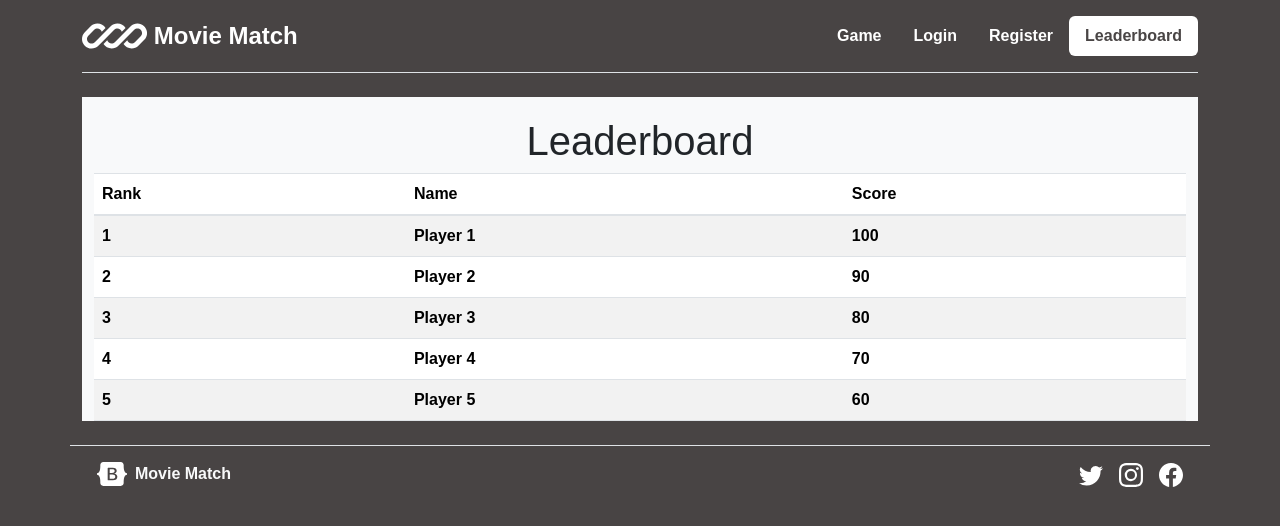
After one commit to cz1501/CloudProject, a Node server app: page /leaderboard in a window 1280 px wide. The commit adds this page. Shown: the top 526 px of the page. Run offline with Node 20, Linux system fonts and the light colour scheme.

Commit message:
Add leaderboard

```diff
--- a/app.js
+++ b/app.js
@@ -24,7 +24,8 @@ const creditsUrl = `https://api.themoviedb.org/3/person/${actorId}/movie_credits
 const navLinks = [
     {name: "Game", link: "/"},
     {name: "Login", link: "/login"},
-    {name: "Register", link: "/register"}
+    {name: "Register", link: "/register"},
+    {name: "Leaderboard", link: "/leaderboard"}
 ]
 
 app.use("/", (req, res, next) => {
@@ -76,6 +77,11 @@ app.get('/login', (req, res) => {
     res.render('login.ejs')
 });
 
+// GET request for leaderboard page
+app.get('/leaderboard', (req, res) => {
+    res.render('leaderboard.ejs')
+});
+
 // Start the server
 app.listen(PORT, () => {
     console.log(`Server is running on http://localhost:${PORT}`);
--- a/styles/style.css
+++ b/styles/style.css
@@ -116,3 +116,8 @@ h2{
     }
 
 }
+
+.leaderboard {
+    background-color: #f8f9fa;
+    padding-top: 20px;
+}
--- /dev/null
+++ b/views/leaderboard.ejs
@@ -0,0 +1,43 @@
+
+<%- include("templates/header.ejs") %>
+    <div class="container leaderboard">
+        <h1 class="text-center text-dark" >Leaderboard</h1>
+        <table class="table table-striped">
+            <thead>
+                <tr>
+                    <th scope="col">Rank</th>
+                    <th scope="col">Name</th>
+                    <th scope="col">Score</th>
+                </tr>
+            </thead>
+            <tbody>
+                <tr>
+                    <th scope="row">1</th>
+                    <td>Player 1</td>
+                    <td>100</td>
+                </tr>
+                <tr>
+                    <th scope="row">2</th>
+                    <td>Player 2</td>
+                    <td>90</td>
+                </tr>
+                <tr>
+                    <th scope="row">3</th>
+                    <td>Player 3</td>
+                    <td>80</td>
+                </tr>
+                <tr>
+                    <th scope="row">4</th>
+                    <td>Player 4</td>
+                    <td>70</td>
+                </tr>
+                <tr>
+                    <th scope="row">5</th>
+                    <td>Player 5</td>
+                    <td>60</td>
+                </tr>
+            </tbody>
+        </table>
+    </div>
+
+<%- include("templates/footer.ejs") %>
```
